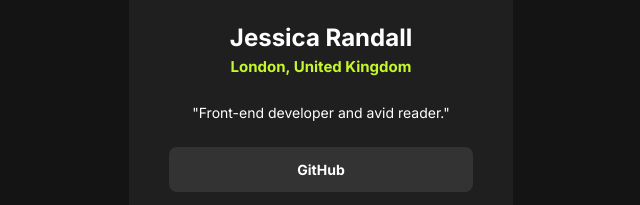
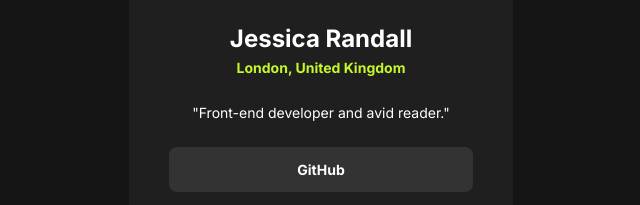
Before and after one commit to MarionCts/Social-Links-Card, a plain HTML site: page index.html in a window 1280 px wide. Shown: the part 228-433 px from the top of the page, 319-959 px from the left. Drawn offline with Linux system fonts and the light colour scheme.

Commit message:
Initial commit

```diff
--- a/assets/styles/style.css
+++ b/assets/styles/style.css
@@ -32,12 +32,12 @@ html{
     letter-spacing: 0;
 }
 
-h1, a{
+h1, a, .bold{
     font-weight: 700;
     text-decoration: none;
 }
 
-p, .preset2, a{
+p, a, h2{
     font-size: 1.4rem;
 }
 
@@ -49,7 +49,7 @@ h2{
     margin-bottom: 2.4rem;
 }
 
-p, .preset2{
+p{
     font-weight: 400;
 }
 .green{
--- a/index.html
+++ b/index.html
@@ -22,7 +22,7 @@
           <img src="assets/images/avatar-jessica.jpeg" alt="Jessica's avatar">
           <figcaption>
             <h1>Jessica Randall</h1>
-            <h2 class="green">London, United Kingdom</h2>
+            <h2 class="bold green">London, United Kingdom</h2>
             <p>"Front-end developer and avid reader."</p>
           </figcaption>
           <ul>
```
